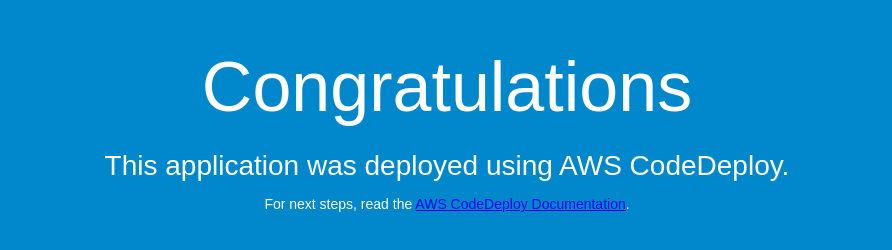
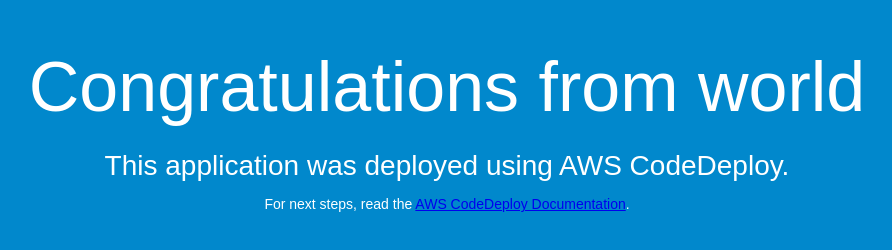
Before and after one commit to pratiksponde/sampleapp, a plain HTML site: page index.html in a window 1280 px wide. Shown: the whole page, without its empty margins (193-1085 px from the left). Drawn offline with Linux system fonts and the light colour scheme.

Commit message:
big update

```diff
--- a/index.html
+++ b/index.html
@@ -26,7 +26,7 @@
 </head>
 <body>
   <div align="center">
-    <h1>Congratulations</h1>
+    <h1>Congratulations from world</h1>
     <h2>This application was deployed using AWS CodeDeploy.</h2>
     <p>For next steps, read the <a href="http://aws.amazon.com/documentation/codedeploy">AWS CodeDeploy Documentation</a>.</p>
   </div>
```
